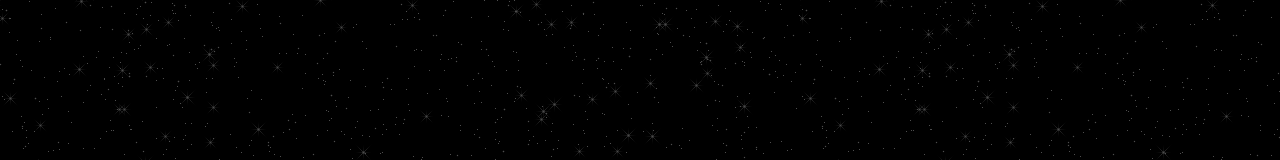
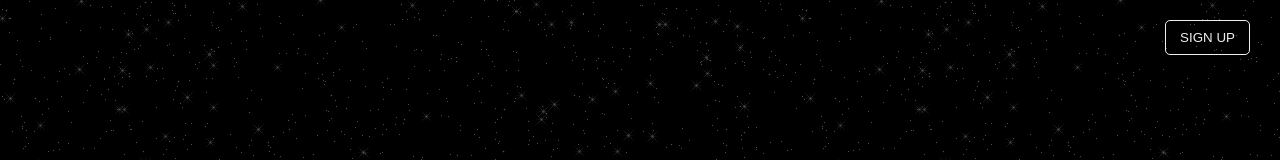
Before and after one commit to AlexChavezz/mongoDB_HACKATHON_proyect, a React (Vite) app in the folder frontend/: page /universe in a window 1280 px wide. Shown: the top 160 px of the page. Built offline with nearby package versions, Linux system fonts and the light colour scheme.

Commit message:
both-pages-layout updated

```diff
--- /dev/null
+++ b/frontend/src/components/Button.tsx
@@ -0,0 +1,15 @@
+import styles from 'ButtonComponentStyles.module.css';
+import { ButtonProps } from '../interfaces/intefaces';
+
+export const Button = ({ className, onClick, text }:ButtonProps) => {
+    return (
+        <button
+            className={className}
+            onClick={onClick}
+        >
+            {
+                text
+            }
+        </button>
+    );
+}
--- /dev/null
+++ b/frontend/src/components/Header.tsx
@@ -0,0 +1,16 @@
+import styles from '../styles/HeaderComponentStyles.module.css';
+import { Button } from './Button';
+
+export const Header = () => {
+    return (
+        <header
+            className={styles.mainContentHeader}
+        >
+            <Button
+                text='SIGN UP'
+                onClick={() => { }}
+                className={styles.mainContentHeaderButton}
+            />
+        </header>
+    );
+}
--- /dev/null
+++ b/frontend/src/components/MainContainer.tsx
@@ -0,0 +1,16 @@
+import { MainContainerProps } from '../interfaces/intefaces';
+import styles from '../styles/MainContainerComponentStyles.module.css';
+import { Header } from "./Header";
+
+
+
+export const MainContainer = ({ children }:MainContainerProps) => {
+    return (
+        <section className={styles.mainContentContainer}>
+            <Header />
+            {
+                children
+            }
+        </section>
+    );
+}
--- /dev/null
+++ b/frontend/src/interfaces/intefaces.tsx
@@ -0,0 +1,13 @@
+
+
+export interface ButtonProps
+{
+    text: string,
+    className: string,
+    onClick: () => void
+}
+
+export interface MainContainerProps
+{
+    children: React.ReactElement | []
+}
--- a/frontend/src/pages/ConstellationPage.tsx
+++ b/frontend/src/pages/ConstellationPage.tsx
@@ -1,5 +1,13 @@
+import { MainContainer } from '../components/MainContainer';
+import { useParams } from 'react-router-dom';
+
 export const ConstellationPage = () => {
+    const { constellation } = useParams();
     return (
-        <h1>Constellation Page</h1>
+        <MainContainer>
+            {
+                constellation
+            }
+        </MainContainer>
     );
 }
--- a/frontend/src/pages/HomePage.tsx
+++ b/frontend/src/pages/HomePage.tsx
@@ -1,9 +1,11 @@
 import styles from '../styles/HomePageStyles.module.css';
+import { Header } from '../components/Header';
+import { MainContainer } from '../components/MainContainer';
 
 export const HomePage = () => {
     return (
-        <section className={styles.mainContentContainer}>
+        <MainContainer>
 
-        </section>
+        </MainContainer>
     );
 }
--- a/frontend/src/router/Router.tsx
+++ b/frontend/src/router/Router.tsx
@@ -6,8 +6,10 @@ export const Router = () => {
     return (
         <BrowserRouter>
             <Routes>
-                <Route path='universe' element={<HomePage />}/>
-                <Route path=':constellation' element={<ConstellationPage />}/>
+                <Route path='universe' element={<HomePage />}>
+                    <Route path=':constellation' element={<ConstellationPage />}/>
+                </Route>
+                <Route path='*' element={<h1>Not Found</h1>}/>
             </Routes>
         </BrowserRouter>
     );
--- /dev/null
+++ b/frontend/src/styles/HeaderComponentStyles.module.css
@@ -0,0 +1,23 @@
+.mainContentHeader
+{
+    height: 75px;
+    display: flex;
+    align-items: center;
+    justify-content: flex-end;
+}
+.mainContentHeaderButton
+{
+    transition: transform 200ms ease;
+    border-radius: 5px;
+    background: transparent;
+    border: 1px solid #fffe;
+    color: #fffe;
+    cursor: pointer;
+    margin-right: 30px;
+    height: 35px;
+    width: 85px;
+}
+.mainContentHeaderButton:hover
+{
+    transform: scale(1.1)
+}
--- a/frontend/src/styles/HomePageStyles.module.css
+++ /dev/null
@@ -1,12 +0,0 @@
-*
-{
-    padding: 0px;
-    margin: 0px;
-    box-sizing: border-box;
-}
-.mainContentContainer
-{
-    height: 100vh;
-    width: 100vw;
-    background-image: url('../assets/bg.gif');
-}
--- /dev/null
+++ b/frontend/src/styles/MainContainerComponentStyles.module.css
@@ -0,0 +1,12 @@
+*
+{
+    padding: 0px;
+    margin: 0px;
+    box-sizing: border-box;
+}
+.mainContentContainer
+{
+    height: 100vh;
+    width: 100vw;
+    background-image: url('../assets/bg.gif');
+}
```
